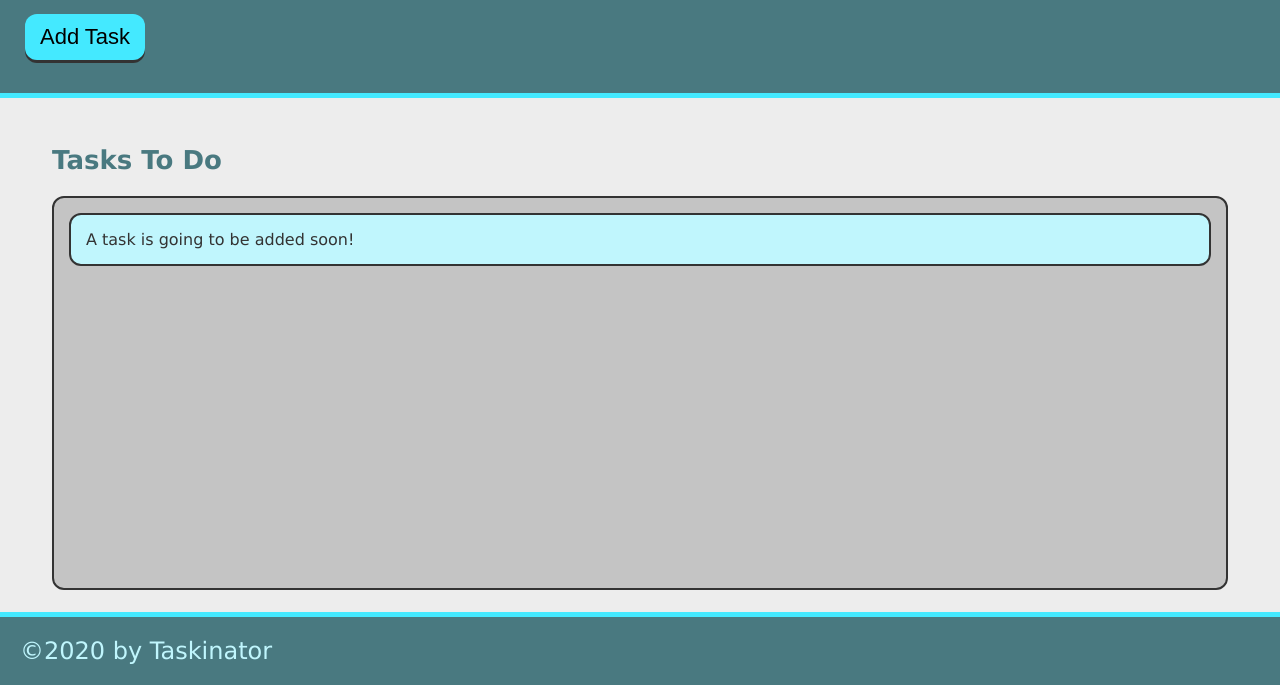
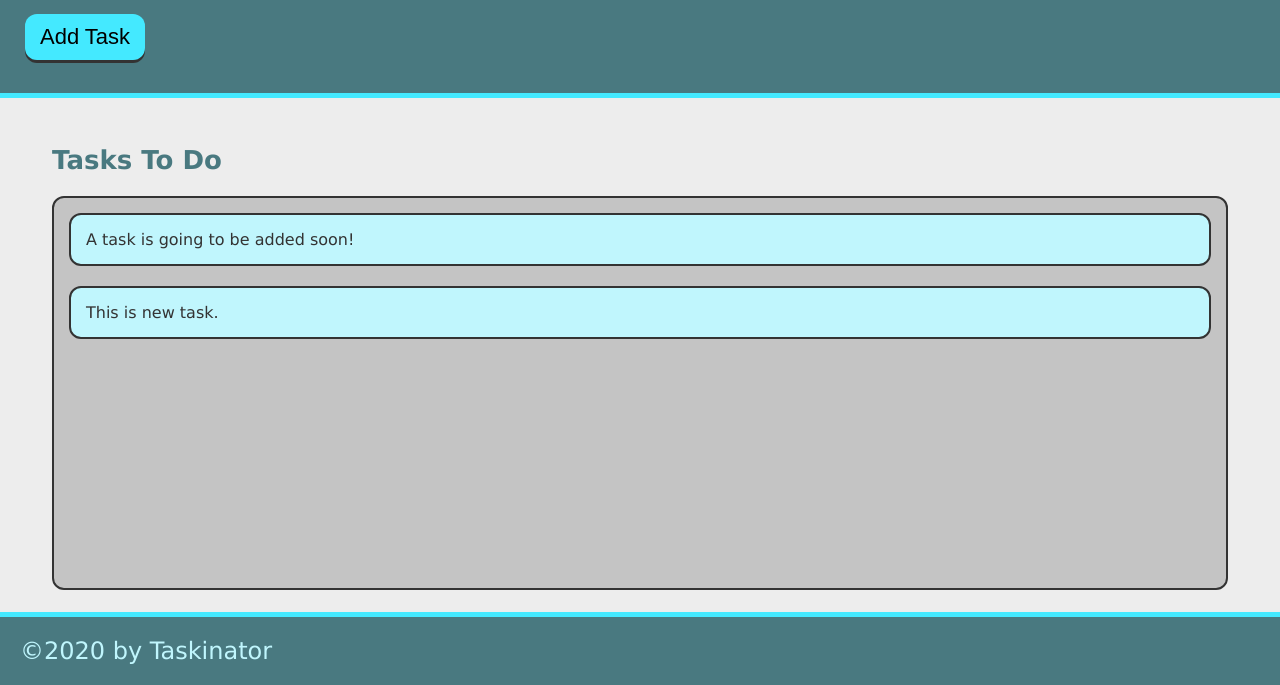
Before and after one commit to rharris529/taskinator, a plain HTML site: page index.html in a window 1280 px wide. Both pictures are taken after a click on the button "Add Task". Shown: the part 115-800 px from the top of the page. Drawn offline with Linux system fonts and the light colour scheme.

Commit message:
add ability to add task

```diff
--- a/assets/js/script.js
+++ b/assets/js/script.js
@@ -0,0 +1,11 @@
+var buttonEl = document.querySelector("#save-task");
+var tasksToDoEl = document.querySelector("#tasks-to-do");
+
+var createTaskHandler = function() {
+    var listItemEl = document.createElement("li");
+    listItemEl.className = "task-item";
+    listItemEl.textContent = "This is new task.";
+    tasksToDoEl.appendChild(listItemEl);
+};
+
+buttonEl.addEventListener("click", createTaskHandler);
--- a/index.html
+++ b/index.html
@@ -11,13 +11,13 @@
     <header>
         <h1 class="page-title">Taskinator</h1>
         <p>Click the button to add a new task!</p>
-        <button class="btn">Add Task</button>
+        <button id="save-task" class="btn">Add Task</button>
     </header>
 
     <main class="page-content">
         <section class="task-list-wrapper">
             <h2 class="list-title">Tasks To Do</h2>
-            <ul class="task-list">
+            <ul class="task-list" id="tasks-to-do">
                 <li class="task-item">
                     A task is going to be added soon!
                 </li>
```
